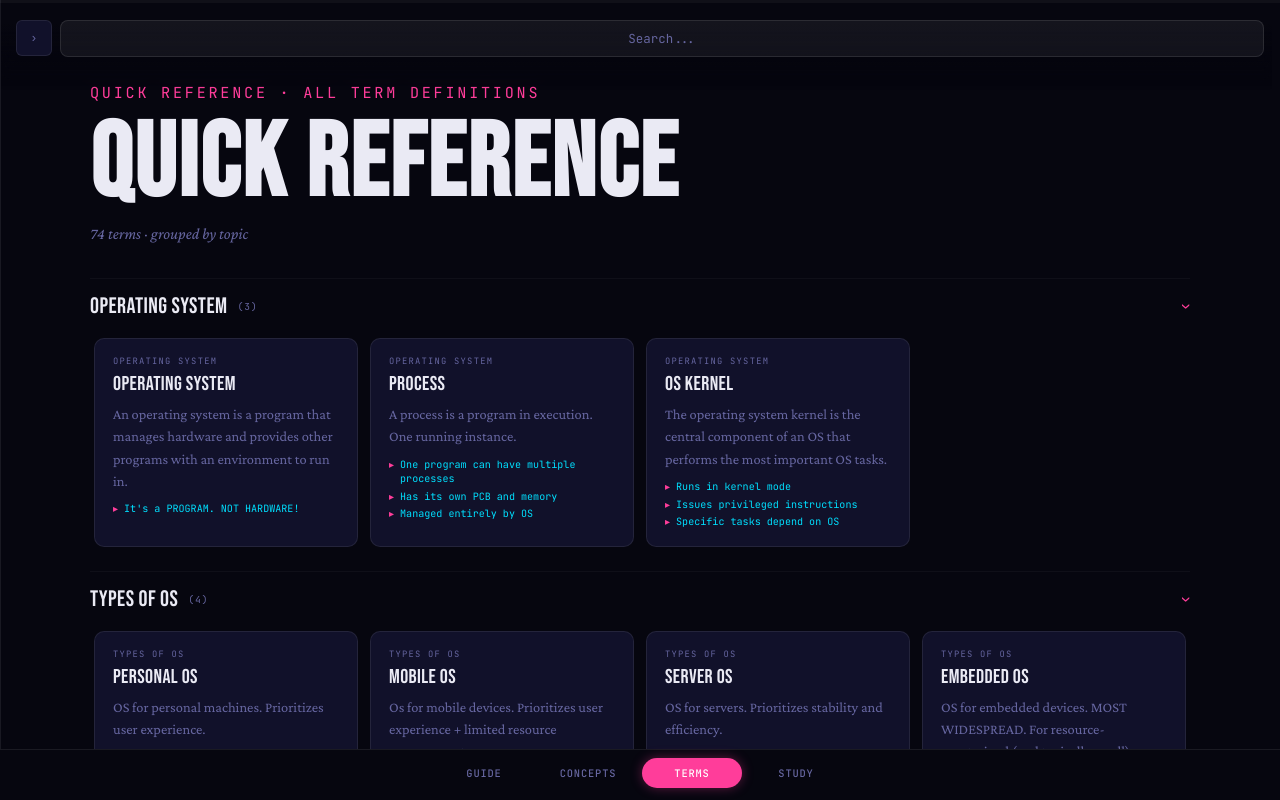
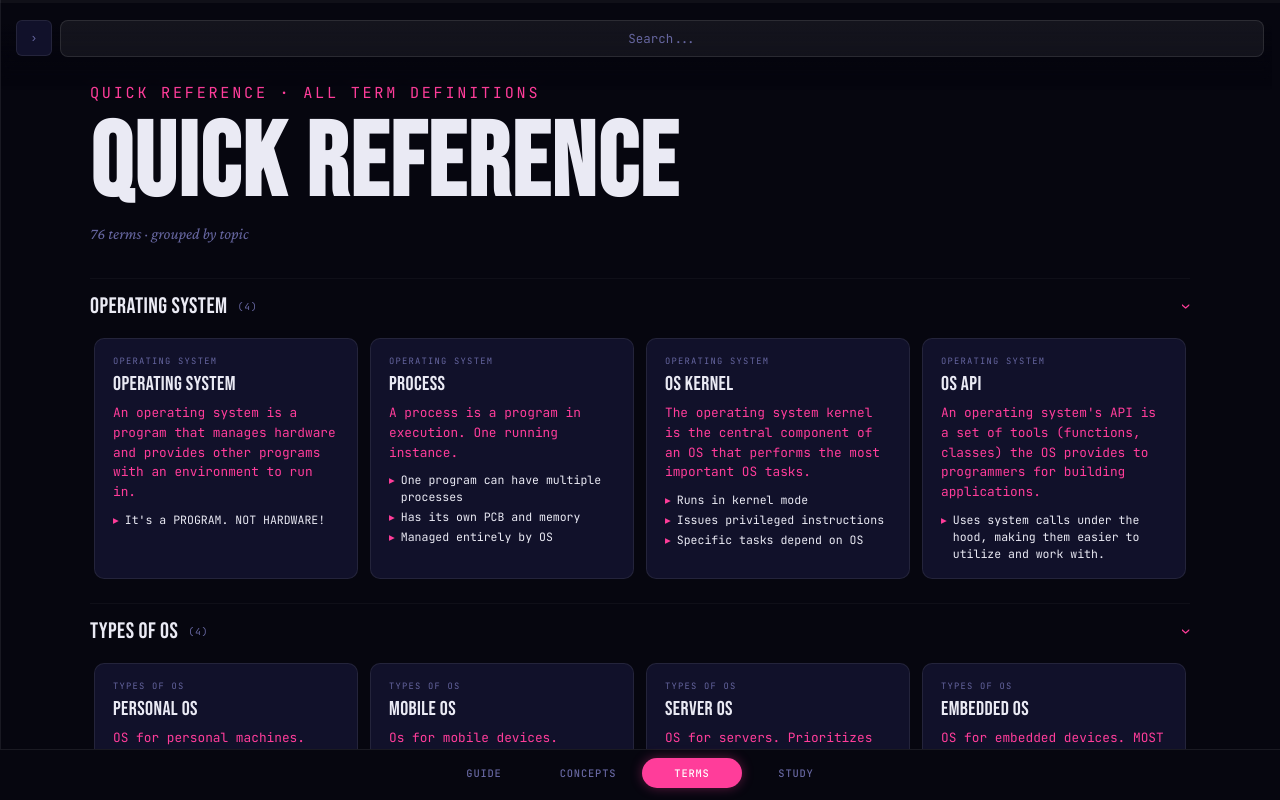
Before and after one commit to AtaurM/bobs-guide-to-os, a React (Vite) app: page / in a window 1280 px wide. Both pictures are taken after a click on the button "TERMS". Built offline with nearby package versions, Linux system fonts and the light colour scheme.

Commit message:
Fixed QR defs expanding with highlight; Slight data updates/modifications.

```diff
--- a/src/components/common/Highlight.module.css
+++ b/src/components/common/Highlight.module.css
@@ -1,6 +1,7 @@
 .mark {
+    display: inline;
+    vertical-align: baseline;
     background: rgba(255, 214, 10, 0.25);
     color: rgba(255, 214, 10, 0.95);
     border-radius: 2px;
-    padding: 1px 0;
 }
--- a/src/components/panels/QRPanel.jsx
+++ b/src/components/panels/QRPanel.jsx
@@ -33,7 +33,7 @@ function CardGroup({ tag, cards, isOpen, onToggle }) {
                 {card.points.map((point, i) => (
                   <li key={i} className={styles.point}>
                     <span className={styles.bullet}>▸</span>
-                    <Highlight text={point} />
+                    <span><Highlight text={point} /></span>
                   </li>
                 ))}
               </ul>
--- a/src/components/panels/QRPanel.module.css
+++ b/src/components/panels/QRPanel.module.css
@@ -71,9 +71,9 @@
 }
 
 .cardDef {
-    font-family: var(--font-body);
-    font-size: 0.9rem;
-    color: var(--text-dim);
+    font-family: var(--font-mono);
+    font-size: 0.8rem;
+    color: var(--accent);
     line-height: 1.55;
     margin: 0;
 }
@@ -91,8 +91,8 @@
     display: flex;
     gap: 6px;
     font-family: var(--font-mono);
-    font-size: 0.63rem;
-    color: var(--accent2);
+    font-size: 0.72rem;
+    color: var(--text);
     line-height: 1.45;
 }
 
--- a/src/data/deepDiveData.js
+++ b/src/data/deepDiveData.js
@@ -416,7 +416,7 @@ const deepDiveData = [
     ],
     terms: [
         { t: "File", d: "A collection of related data stored under one name. An OS-level abstraction. The disk itself has no concept of files." },
-        { t: "File System", d: "A data structure maintained by the OS that describes all files on a disk, including their physical coordinates, names, and attributes." },
+        { t: "File System", d: "A data structure maintained by the OS that describes all files on a disk, including their physical coordinates, names, and other attributes." },
         { t: "Logical Disk (Partition)", d: "A portion of a physical disk described by its own separate file system. Multiple partitions can exist on one physical disk." },
     ],
     exam: [
@@ -467,7 +467,7 @@ const deepDiveData = [
     ],
     terms: [
         { t: "Networking Adapter", d: "A hardware device that physically sends and receives data on the network. Requires OS as a translator to use." },
-        { t: "Protocol", d: "A set of rules describing how to send, receive, and understand data. Each layer of a network transmission has its own protocol." },
+        { t: "Networking Protocol", d: "A set of rules describing how to send, receive, and understand data. Each layer of a network transmission has its own protocol." },
         { t: "IP Address", d: "A unique numeric identifier for a device on a network (e.g., 56.32.123.99 in IPv4). Each number is one unsigned byte (0–255)." },
         { t: "DNS Server", d: "A server that translates URLs into IP addresses. DNS stands for \"Domain Name System.\"" },
         { t: "Networking Port", d: "A unique numeric identifier assigned to every process in the system that wants to use the network. Identifies WHICH PROCESS on a machine a message is meant for." },
--- a/src/data/qrData.js
+++ b/src/data/qrData.js
@@ -27,6 +27,14 @@ const qrData = [
       "Runs in kernel mode",
       "Issues privileged instructions",
       "Specific tasks depend on OS",
+    ],
+  },
+  {
+    tag: "Operating System",
+    term: "OS API",
+    def: "An operating system's API is a set of tools (functions, classes) the OS provides to programmers for building applications.",
+    points: [
+      "Uses system calls under the hood, making them easier to utilize and work with.",
     ],
   },
 
@@ -375,7 +383,7 @@ const qrData = [
   {
     tag: "Storage & File Systems",
     term: "File System",
-    def: "A file system is a data structure maintained by the OS describing all files on a disk, including physical coordinates, names, and attributes.",
+    def: "A file system is a data structure maintained by the OS describing all files on a disk, including physical coordinates, names, and other attributes.",
     points: [
       "Stores descriptions of files, NOT the file contents",
       "Stored at a known/predefined location on disk",
@@ -395,8 +403,17 @@ const qrData = [
   // 10: Networking
   {
     tag: "Networking",
-    term: "Protocol",
-    def: "A protocol is a set of rules describing how to send, receive, and understand data.",
+    term: "Network",
+    def: "A network is a group of two or more connected devices, such as computers, servers, phones, etc. that communicate to share resources, data, and services.",
+    points: [
+      'While the internet is technically a network, it is really more so a network of networks (it literally is a contraction of "interconnected networks"). It uses physical infrastructure, like fiber-optic cables, satelites, and wireless towers.',
+      'While the internet is the physical and logical infrastructure (cables, routers, etc. but also protocols), the world wide web (WWW) is a service built on top of the internet. It is the collection of websites and HTML documents you access using a web browser.'
+    ]
+  },
+  {
+    tag: "Networking",
+    term: "Networking Protocol",
+    def: "A networking protocol is a set of rules describing how to send, receive, and understand data.",
     points: [
       "Every layer of a network transmission has its own protocol",
       "Networking adapter, OS, and application each use their own",
--- a/src/data/studyData.js
+++ b/src/data/studyData.js
@@ -25,6 +25,21 @@ export const forkTricks = {
           { text: 'If you forget which receives which, think: ' },
           { text: 'PARENT receives POSITIVE.', bold: true },
           { text: ' Write it down at the beginning of the exam. Child receives 0.' },
+        ],
+        [
+          { text: 'Also, remember: ' },
+          { text: 'forks', bold: true },
+          { text: ' and ' },
+          { text: 'processes', bold: true },
+          { text: ' are ' },
+          { text: 'NOT', bold: true },
+          { text: ' the same thing! Forks ' },
+          { text: 'create', bold: true },
+          { text: " processes; processes are created by forks. It's the " },
+          { text: 'fork', bold: true },
+          { text: ' that returns values, ' },
+          { text: 'NOT', bold: true },
+          { text: ' the process.' },
         ],
       ],
     },
```
